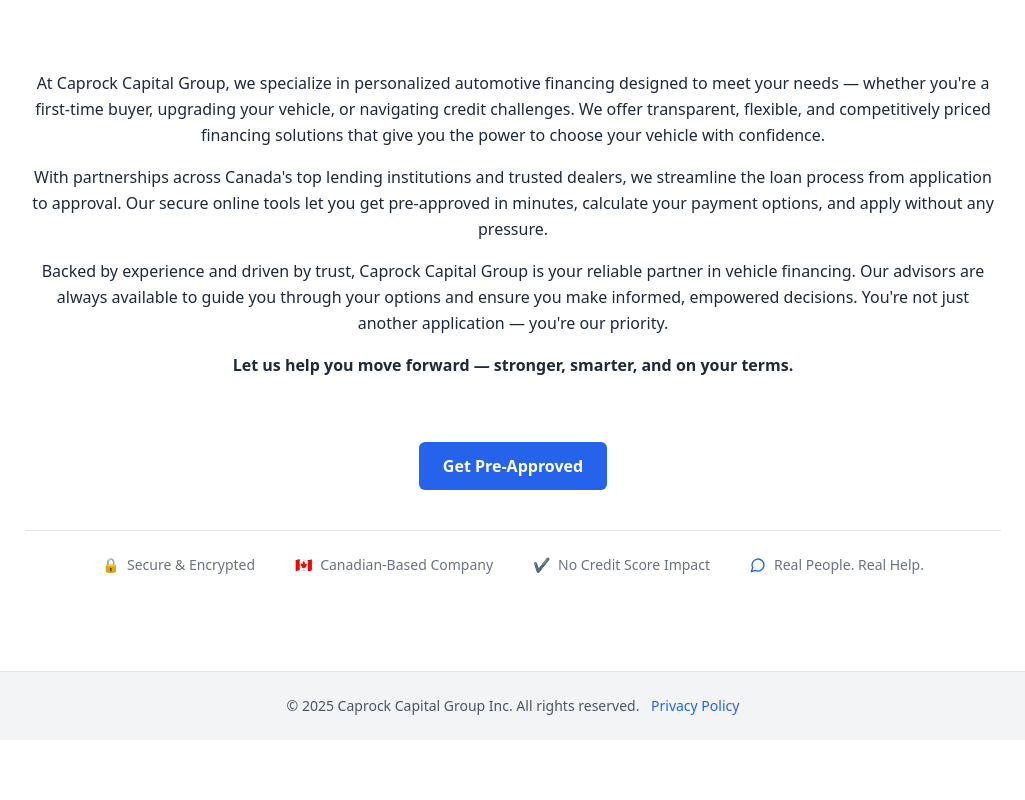
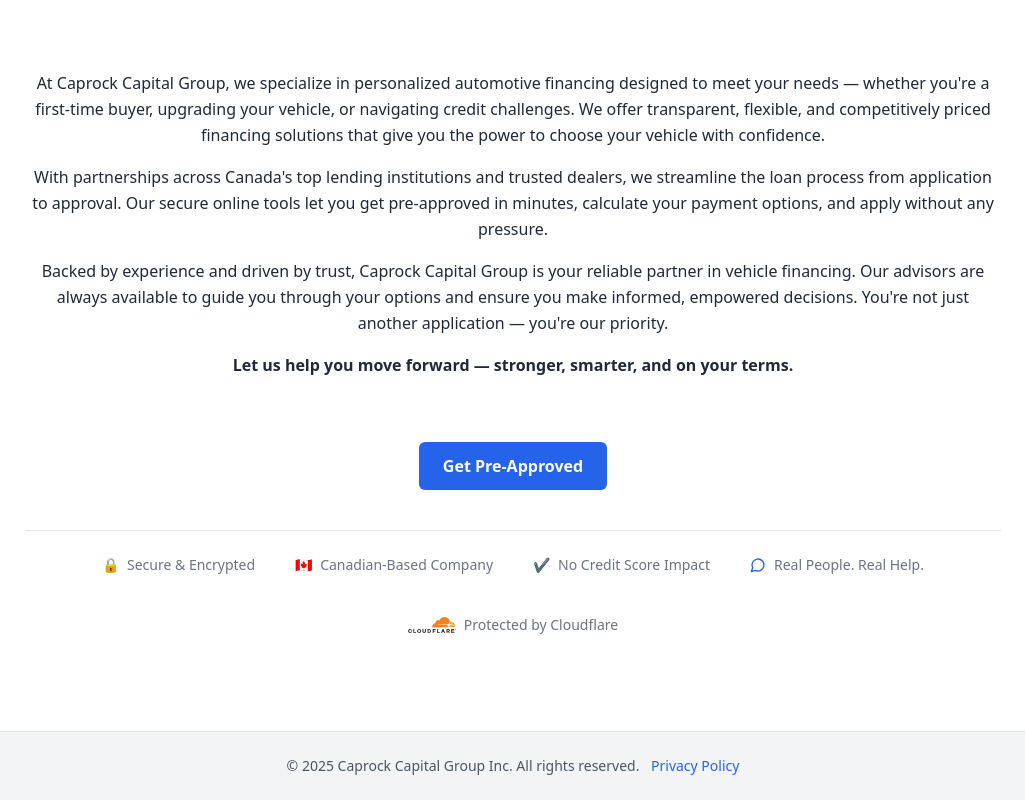
Before and after one commit to rbhullar2000/caprock-site, a Next.js app: page / in a window 1280 px wide. Shown: the part 482-1282 px from the top of the page, without its empty margins (127-1152 px from the left). Before the commit the page ends 1222 px from the top, so only its background shows below. Built offline with nearby package versions, Linux system fonts and the light colour scheme.

Commit message:
Update page.tsx

```diff
--- a/app/page.tsx
+++ b/app/page.tsx
@@ -52,6 +52,10 @@
     <MessageCircleIcon className="w-4 h-4 text-blue-600" />
     Real People. Real Help.
   </div>
+  <div className="flex items-center gap-2">
+    <img src="/cloudflare-logo.png" alt="Cloudflare logo" className="h-4" />
+    Protected by Cloudflare
+  </div>
 </div>
     </div>
   );
```
Lines whose indentation alone changed are shown as unchanged.
